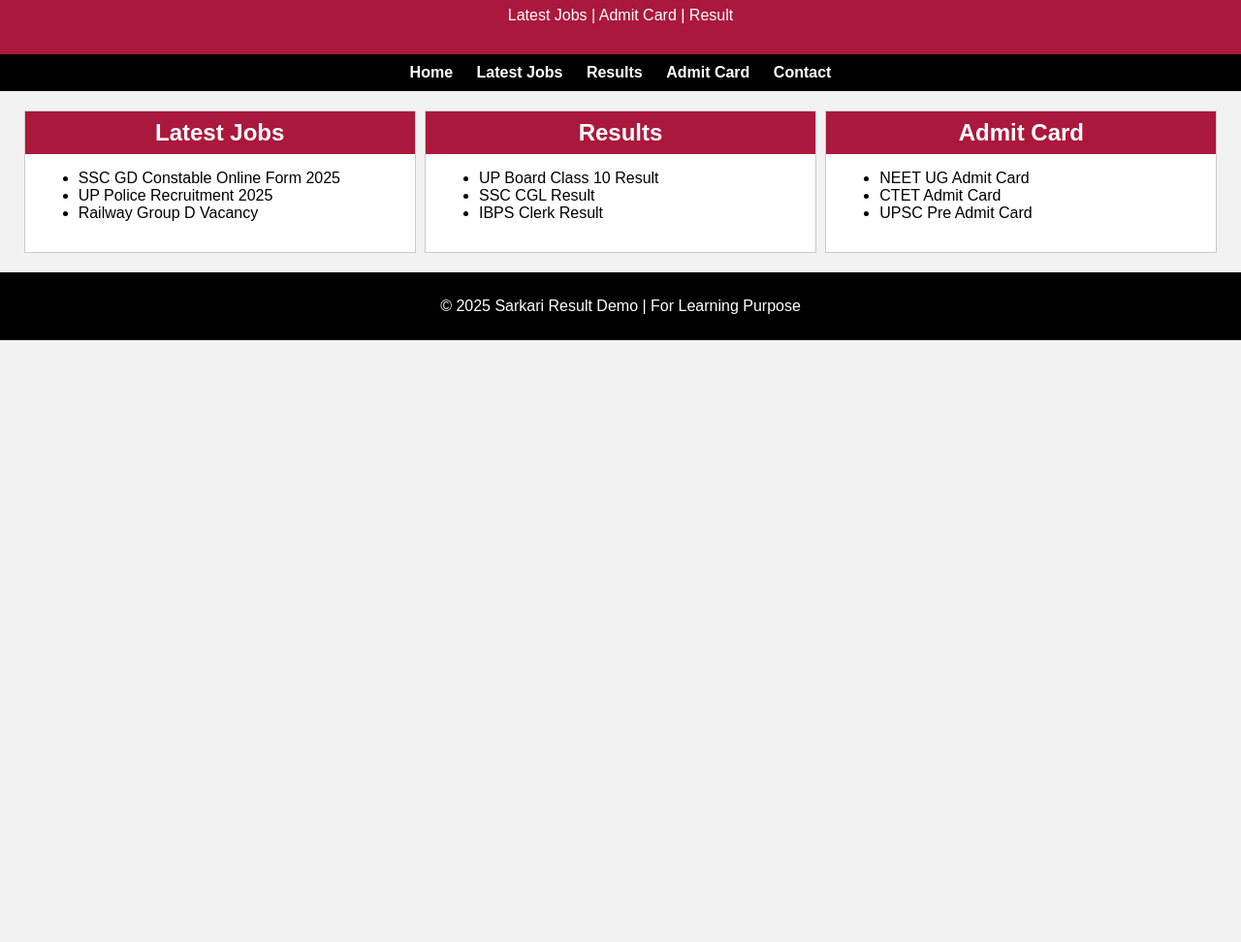
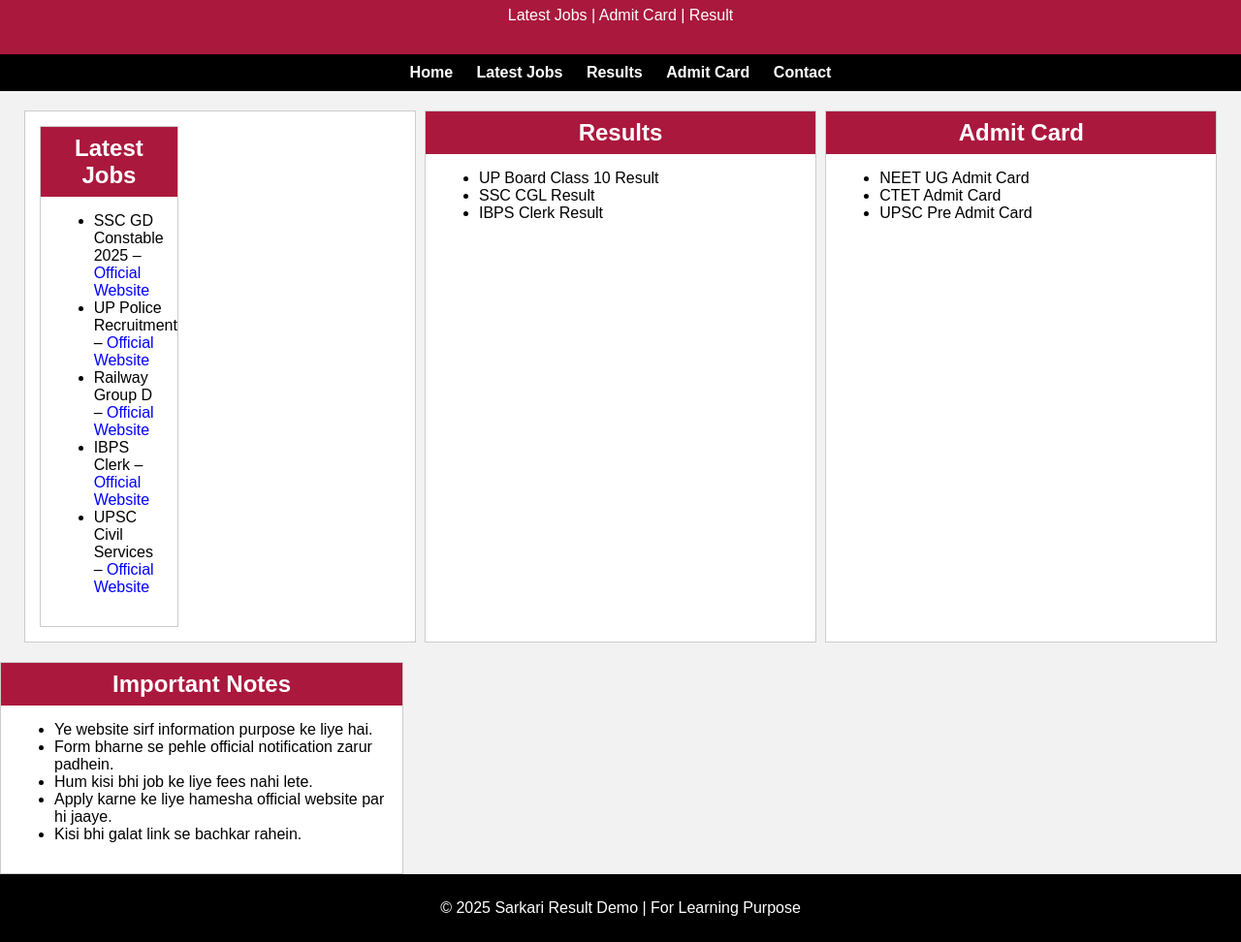
Before and after one commit to naveentopno09765443-cyber/sarkari-result, a plain HTML site: page index.html in a window 1280 px wide. Shown: the part 88-1060 px from the top of the page at 97% size. Before the commit the page ends 800 px from the top, so only its background shows below. Drawn offline with Linux system fonts and the light colour scheme.

Commit message:
Add files via upload

```diff
--- a/index.html
+++ b/index.html
@@ -8,7 +8,7 @@
 <body>
 
 <header>
-    <h1>SARKARI RESULT</h1>
+    <h1>MUNDA SARKARI RESULT</h1>
     <p>Latest Jobs | Admit Card | Result</p>
 </header>
 
@@ -22,12 +22,32 @@
 
 <div class="container">
     <div class="box">
-        <h2>Latest Jobs</h2>
-        <ul>
-            <li>SSC GD Constable Online Form 2025</li>
-            <li>UP Police Recruitment 2025</li>
-            <li>Railway Group D Vacancy</li>
-        </ul>
+        <div class="box">
+    <h2>Latest Jobs</h2>
+    <ul>
+        <li>
+            SSC GD Constable 2025 –
+            <a href="https://ssc.gov.in" target="_blank">Official Website</a>
+        </li>
+        <li>
+            UP Police Recruitment –
+            <a href="https://uppbpb.gov.in" target="_blank">Official Website</a>
+        </li>
+        <li>
+            Railway Group D –
+            <a href="https://www.rrbcdg.gov.in" target="_blank">Official Website</a>
+        </li>
+        <li>
+            IBPS Clerk –
+            <a href="https://www.ibps.in" target="_blank">Official Website</a>
+        </li>
+        <li>
+            UPSC Civil Services –
+            <a href="https://upsc.gov.in" target="_blank">Official Website</a>
+        </li>
+    </ul>
+</div>
+
     </div>
 
     <div class="box">
@@ -48,6 +68,16 @@
         </ul>
     </div>
 </div>
+<div class="box">
+    <h2>Important Notes</h2>
+    <ul>
+        <li>Ye website sirf information purpose ke liye hai.</li>
+        <li>Form bharne se pehle official notification zarur padhein.</li>
+        <li>Hum kisi bhi job ke liye fees nahi lete.</li>
+        <li>Apply karne ke liye hamesha official website par hi jaaye.</li>
+        <li>Kisi bhi galat link se bachkar rahein.</li>
+    </ul>
+</div>
 
 <footer>
     <p>© 2025 Sarkari Result Demo | For Learning Purpose</p>
--- a/style.css
+++ b/style.css
@@ -51,3 +51,11 @@ footer {
     text-align: center;
     padding: 10px;
 }
+a {
+    color: blue;
+    text-decoration: none;
+}
+
+a:hover {
+    text-decoration: underline;
+}
```
